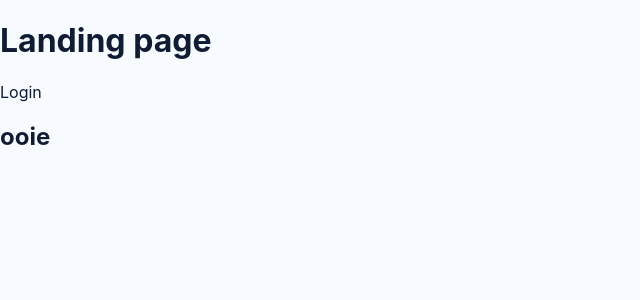
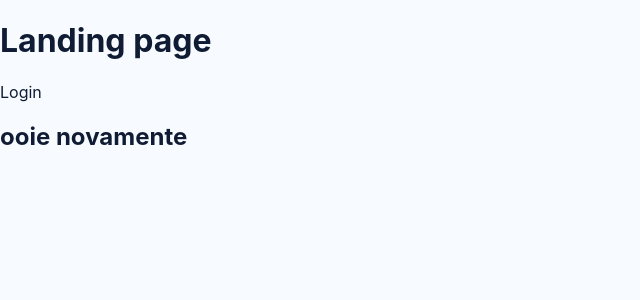
Before and after one commit to Aquamarine-Org/Front-End, a React (Vite) app: page / in a window 1280 px wide. Shown: the top 300 px of the page, without its empty margins (0-640 px from the left). Built offline with nearby package versions, Linux system fonts and the light colour scheme.

Commit message:
outro teste para ver se funcionou

```diff
--- a/src/pages/LandingPage.jsx
+++ b/src/pages/LandingPage.jsx
@@ -5,7 +5,7 @@ function LandingPage() {
     <div>
       <h1>Landing page</h1>
       <Link to="/login">Login</Link>
-      <h2>ooie</h2>
+      <h2>ooie novamente</h2>
     </div>
   );
 }
```
